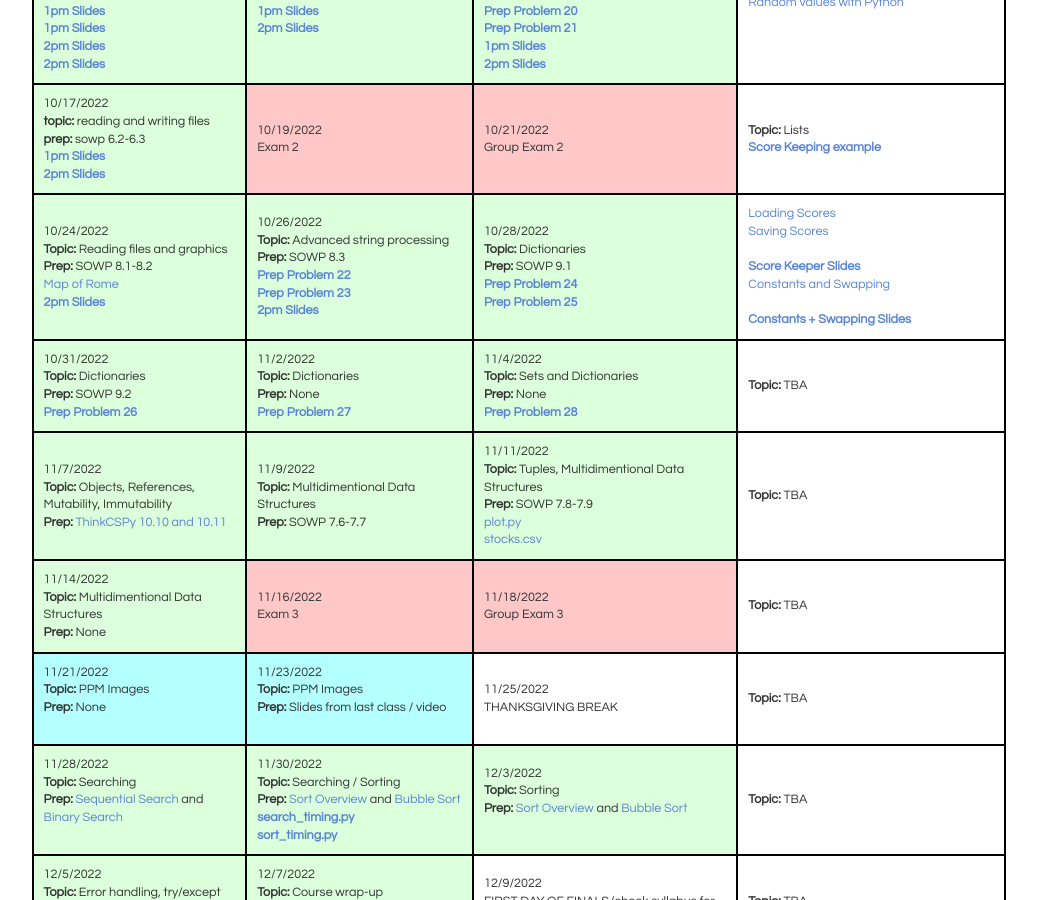
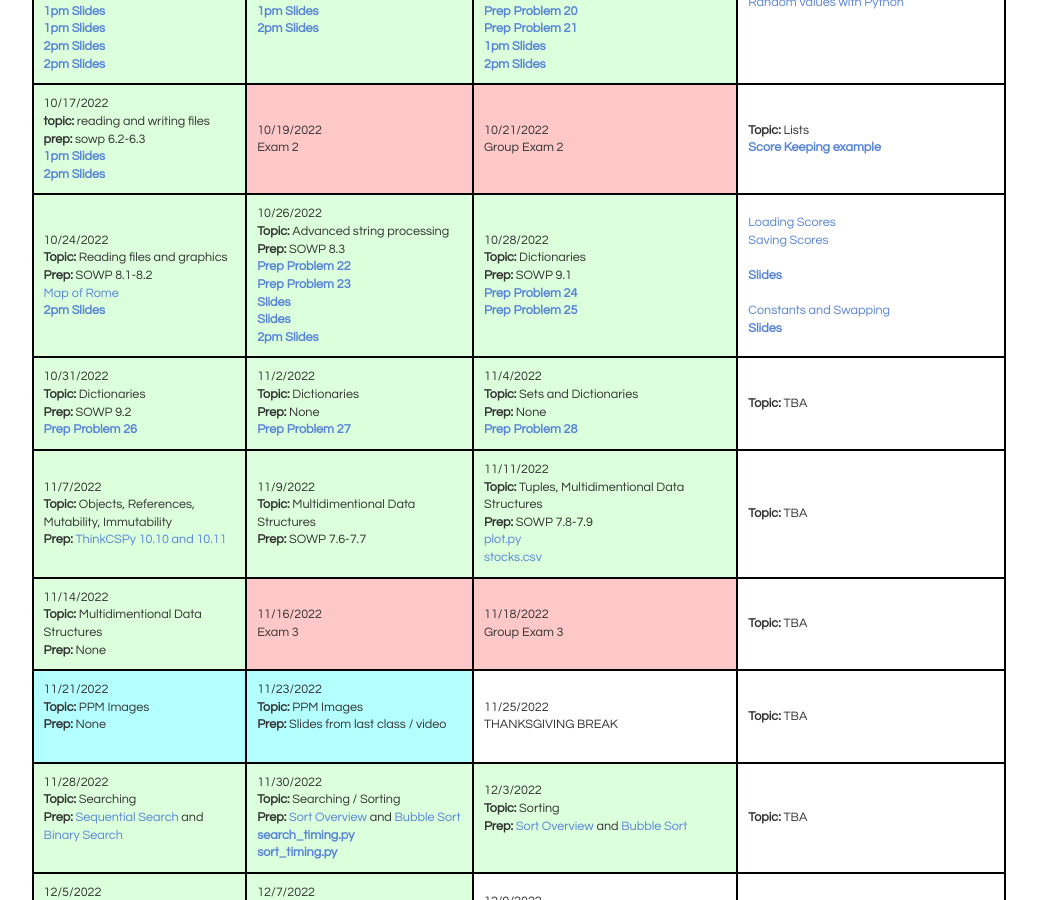
Before and after one commit to bddicken/cs110fall2022website, a Jekyll site: the page built from schedule/index.md, in a window 1280 px wide and 900 px high, scrolled down 1369 px. Shown: the whole window, without its empty margins (121-1158 px from the left). Built offline with Jekyll 4.4.1, drawn with Linux system fonts in a browser that asks for light colours.

Commit message:
Update Schedule

```diff
--- a/schedule/index.md
+++ b/schedule/index.md
@@ -334,6 +334,8 @@ The <b>Prep</b> for each day indicates the work you need to have completed <b>BE
     <b>Prep:</b> SOWP 8.3 <br/>
     <a href="../preps/22/"><b>Prep Problem 22</b></a> <br/>
     <a href="../preps/23/"><b>Prep Problem 23</b></a> <br/>
+    <a href="./slides/27-files-graphics.pdf"><b>Slides</b></a> <br/>
+    <a href="./slides/29-string-debugging.pdf"><b>Slides</b></a> <br/>
     <a href="./slides/26-files-graphics-AP-before.pdf"><b>2pm Slides</b></a> <br/>
   </td>
   <td class="topic-general">
@@ -346,9 +348,9 @@ The <b>Prep</b> for each day indicates the work you need to have completed <b>BE
   <td>
     <a href="https://www.youtube.com/watch?v=RQUCqRypwAM">Loading Scores</a> <br/>
     <a href="https://www.youtube.com/watch?v=13Rt7-EA6Ng">Saving Scores</a> <br/> <br/>
-    <a href="./slides/26-score_keeper-save-load.pdf"><b>Score Keeper Slides</b></a> <br/>
-    <a href="https://www.youtube.com/watch?v=21eG_xpqbH8">Constants and Swapping</a> <br/> <br/>
-    <a href="./slides/28-constants-swapping.pdf"><b>Constants + Swapping Slides</b></a> <br/>
+    <a href="./slides/26-score_keeper-save-load.pdf"><b>Slides</b></a> <br/> <br/>
+    <a href="https://www.youtube.com/watch?v=21eG_xpqbH8">Constants and Swapping</a> <br/>
+    <a href="./slides/28-constants-swapping.pdf"><b>Slides</b></a> <br/>
   </td>
 </tr>
 
```
Also changed, not shown: 2 other files.
